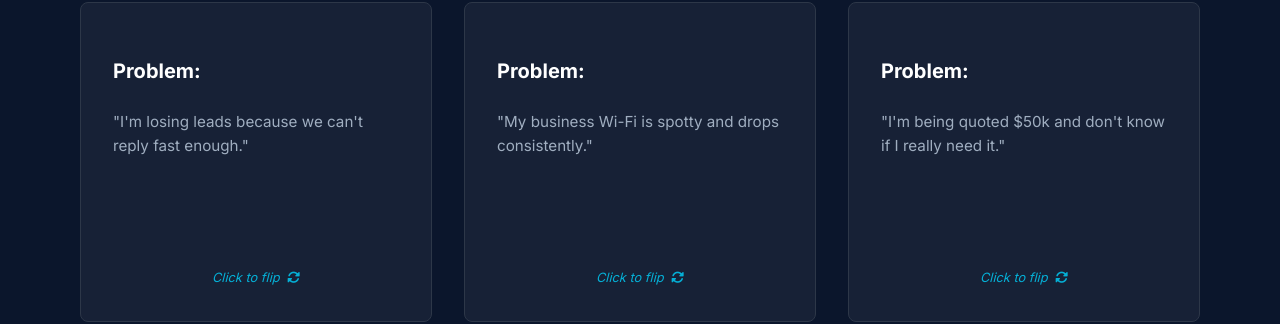
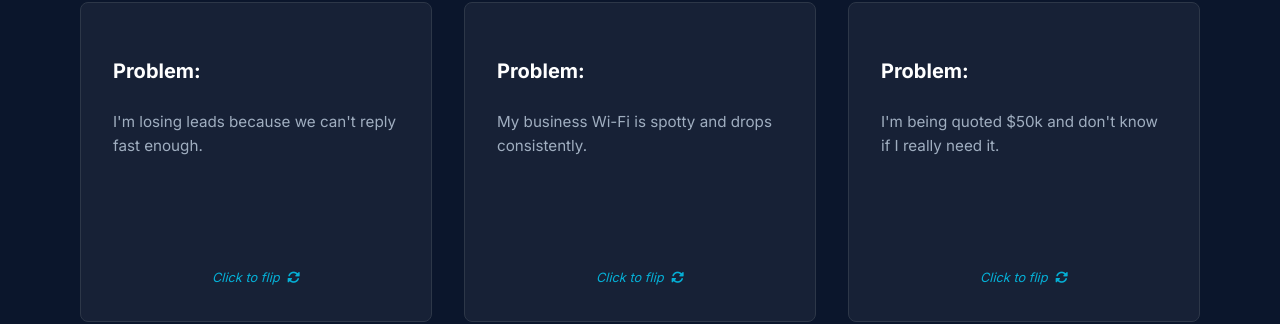
Before and after one commit to kspillane/Spillanetech-website, a Jekyll site: the page built from services.html, in a window 1280 px wide and 900 px high, scrolled down 606 px. Shown: the part 148-472 px from the top of the window. Built offline with Jekyll 4.4.1, drawn with Linux system fonts in a browser that asks for light colours; nearby versions of some CDN libraries.

Commit message:
refactor: move service card content to front matter and iterate using Liquid templates

```diff
--- a/services.html
+++ b/services.html
@@ -11,9 +28,10 @@
                 Lorem ipsum dolor sit amet, consectetur adipiscing elit. Sed do eiusmod tempor incididunt ut labore et dolore magna aliqua. Ut enim ad minim veniam, quis nostrud exercitation ullamco laboris nisi ut aliquip.
             </p>
         </div>
-<div markdown="0" x-data="{
+
+        <div x-data="{
             currentSlide: 0,
-    totalCards: 8,
+            totalCards: {{ page.cards | size }},
             cardsPerSlide: window.innerWidth >= 1024 ? 3 : (window.innerWidth >= 768 ? 2 : 1),
             init() {
                 window.addEventListener('resize', () => {
@@ -30,112 +48,27 @@
         }">
             <div class="flip-card-container">
                 <div class="carousel-track" :style="`transform: translateX(calc(-100% * ${currentSlide} / ${cardsPerSlide}))`">
+
+                    {% for card in page.cards %}
                     <div class="flip-card" x-data="{ isFlipped: false }" :class="{ 'is-flipped': isFlipped }" @click="isFlipped = !isFlipped">
                         <div class="flip-card-inner">
                             <div class="flip-card-front">
                                 <h3>Problem:</h3>
-<p>"I'm losing leads because we can't reply fast enough."</p>
+                                <p>{{ card.problem_text }}</p>
                                 <div class="hint">Click to flip <i class="fas fa-sync-alt" style="margin-left: 4px;"></i></div>
                             </div>
                             <div class="flip-card-back">
                                 <h3>How I Can Help:</h3>
-<p>Custom automations to instantly acknowledge messages so you never miss an opportunity.</p>
+                                {{ card.solution_md_text | markdownify }}
                             </div>
                         </div>
                     </div>
-<div class="flip-card" x-data="{ isFlipped: false }" :class="{ 'is-flipped': isFlipped }" @click="isFlipped = !isFlipped">
-<div class="flip-card-inner">
-<div class="flip-card-front">
-<h3>Problem:</h3>
-<p>"My business Wi-Fi is spotty and drops consistently."</p>
-<div class="hint">Click to flip <i class="fas fa-sync-alt" style="margin-left: 4px;"></i></div>
-</div>
-<div class="flip-card-back">
-<h3>How I Can Help:</h3>
-<p>Robust Wi-Fi setup and network mapping to eliminate dead zones completely.</p>
+                    {% endfor %}
+
                 </div>
             </div>
-</div>
-<div class="flip-card" x-data="{ isFlipped: false }" :class="{ 'is-flipped': isFlipped }" @click="isFlipped = !isFlipped">
-<div class="flip-card-inner">
-<div class="flip-card-front">
-<h3>Problem:</h3>
-<p>"I'm being quoted $50k and don't know if I really need it."</p>
-<div class="hint">Click to flip <i class="fas fa-sync-alt" style="margin-left: 4px;"></i></div>
-</div>
-<div class="flip-card-back">
-<h3>How I Can Help:</h3>
-<p>Honest, straightforward tech consulting and advocacy to prevent you from being upsold.</p>
-</div>
-</div>
-</div>
-<div class="flip-card" x-data="{ isFlipped: false }" :class="{ 'is-flipped': isFlipped }" @click="isFlipped = !isFlipped">
-<div class="flip-card-inner">
-<div class="flip-card-front">
-<h3>Problem:</h3>
-<p>"I'm worried about getting hacked or a data breach."</p>
-<div class="hint">Click to flip <i class="fas fa-sync-alt" style="margin-left: 4px;"></i></div>
-</div>
-<div class="flip-card-back">
-<h3>How I Can Help:</h3>
-<p>Bank-level security auditing, proactive monitoring, and firewall setup to protect your business.</p>
-</div>
-</div>
-</div>
-<div class="flip-card" x-data="{ isFlipped: false }" :class="{ 'is-flipped': isFlipped }" @click="isFlipped = !isFlipped">
-<div class="flip-card-inner">
-<div class="flip-card-front">
-<h3>Problem:</h3>
-<p>"Our computers are painfully slow and crash often."</p>
-<div class="hint">Click to flip <i class="fas fa-sync-alt" style="margin-left: 4px;"></i></div>
-</div>
-<div class="flip-card-back">
-<h3>How I Can Help:</h3>
-<p>System diagnostics and preventative maintenance to keep your tech running smoothly.</p>
-</div>
-</div>
-</div>
-<div class="flip-card" x-data="{ isFlipped: false }" :class="{ 'is-flipped': isFlipped }" @click="isFlipped = !isFlipped">
-<div class="flip-card-inner">
-<div class="flip-card-front">
-<h3>Problem:</h3>
-<p>"If our office server dies, we lose absolutely everything."</p>
-<div class="hint">Click to flip <i class="fas fa-sync-alt" style="margin-left: 4px;"></i></div>
-</div>
-<div class="flip-card-back">
-<h3>How I Can Help:</h3>
-<p>Secure, automated, and encrypted backup solutions so your data is always safe.</p>
-</div>
-</div>
-</div>
-<div class="flip-card" x-data="{ isFlipped: false }" :class="{ 'is-flipped': isFlipped }" @click="isFlipped = !isFlipped">
-<div class="flip-card-inner">
-<div class="flip-card-front">
-<h3>Problem:</h3>
-<p>"Our digital files and shared folders are a complete mess."</p>
-<div class="hint">Click to flip <i class="fas fa-sync-alt" style="margin-left: 4px;"></i></div>
-</div>
-<div class="flip-card-back">
-<h3>How I Can Help:</h3>
-<p>Clean, intuitive cloud storage reorganization and sharing setups for your team.</p>
-</div>
-</div>
-</div>
-<div class="flip-card" x-data="{ isFlipped: false }" :class="{ 'is-flipped': isFlipped }" @click="isFlipped = !isFlipped">
-<div class="flip-card-inner">
-<div class="flip-card-front">
-<h3>Problem:</h3>
-<p>"Technology is just frustrating and confusing."</p>
-<div class="hint">Click to flip <i class="fas fa-sync-alt" style="margin-left: 4px;"></i></div>
-</div>
-<div class="flip-card-back">
-<h3>How I Can Help:</h3>
-<p>A friendly, patient tech partner to guide you without the dense 'geek speak'.</p>
-</div>
-</div>
-</div>
-</div>
-</div>
+
+            <!-- Navigation -->
             <div class="carousel-nav">
                 <button class="carousel-arrow" aria-label="Previous" @click="prev()" :disabled="currentSlide === 0">
                     <i class="fas fa-chevron-left"></i>
@@ -149,6 +82,7 @@
                     <i class="fas fa-chevron-right"></i>
                 </button>
             </div>
+
         </div>
     </div>
 </section>
```
Also changed, not shown: other parts of services.html (+17 -0 lines). Lines whose indentation alone changed are shown as unchanged.
